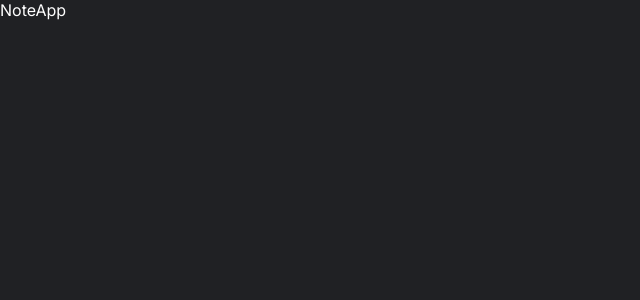
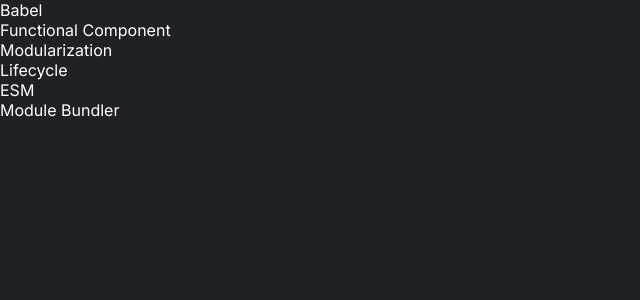
Before and after one commit to agreytosira/noteplus, a React (Vite) app: page / in a window 1280 px wide. Shown: the top 300 px of the page, without its empty margins (0-640 px from the left). Built offline with nearby package versions, Linux system fonts and the light colour scheme.

Commit message:
refactor: move root component to components folder

```diff
--- a/src/NoteApp.jsx
+++ /dev/null
@@ -1,7 +0,0 @@
-import React from 'react';
-
-function NoteApp() {
-    return <div>NoteApp</div>;
-}
-
-export default NoteApp;
--- /dev/null
+++ b/src/components/NoteApp.jsx
@@ -0,0 +1,24 @@
+import React, { Component } from 'react';
+import getInitialData from './../utils/data';
+
+export class NoteApp extends Component {
+    constructor(props) {
+        super(props);
+
+        this.state = {
+            notes: getInitialData()
+        };
+    }
+
+    render() {
+        return (
+            <div>
+                {this.state.notes.map((note) => (
+                    <p>{note.title}</p>
+                ))}
+            </div>
+        );
+    }
+}
+
+export default NoteApp;
--- a/src/index.jsx
+++ b/src/index.jsx
@@ -1,6 +1,6 @@
 import React from 'react';
 import { createRoot } from 'react-dom/client';
-import NoteApp from './NoteApp';
+import NoteApp from './components/NoteApp';
 
 // global style
 import './styles/global.scss';
```
